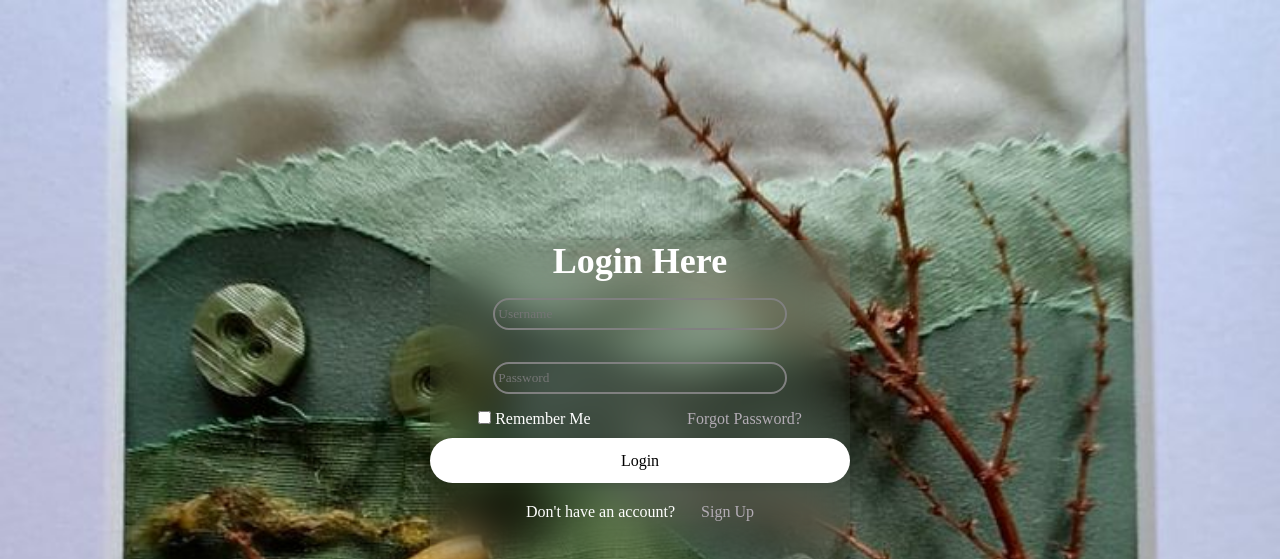
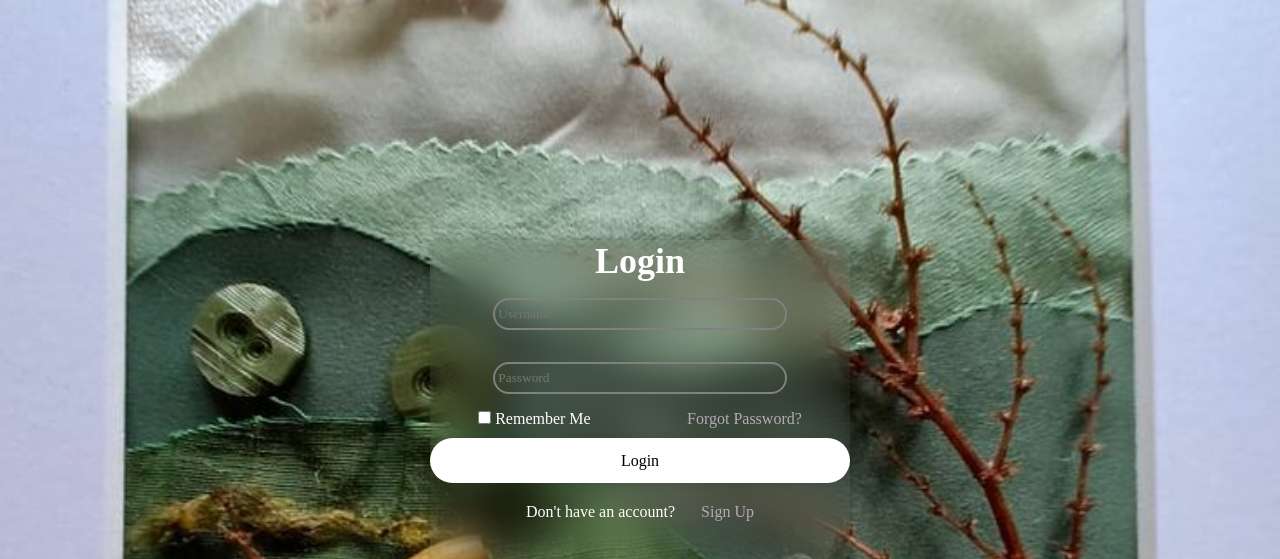
Before and after one commit to Boora-Raman/TechNova-CI-CD-Pipeline, a Node server app: page /login in a window 1280 px wide. Shown: the top 559 px of the page. Run offline with Node 20, Linux system fonts and the light colour scheme; some libraries are stand-ins or nearby versions; some web fonts are replaced.

Commit message:
Update login.ejs

```diff
--- a/technova-node-app/views/login.ejs
+++ b/technova-node-app/views/login.ejs
@@ -19,7 +19,7 @@
     <div class="wrapper">
         <form action="/login" name="myform" method="post">
             <div class="inner-wrapper">
-            <h1> Login Here </h1>
+            <h1> Login </h1>
             <div class="input-box">
                 <input type="text" placeholder=" Username" name="name">
             </div>
```
